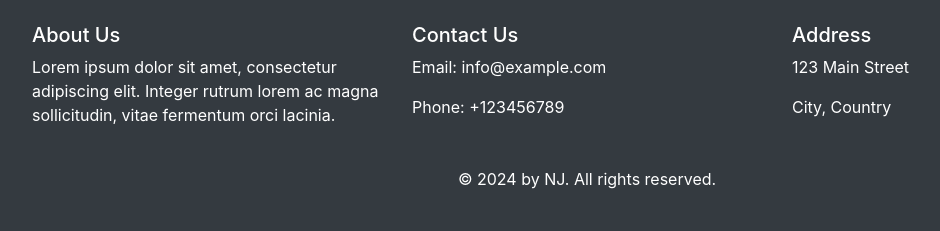
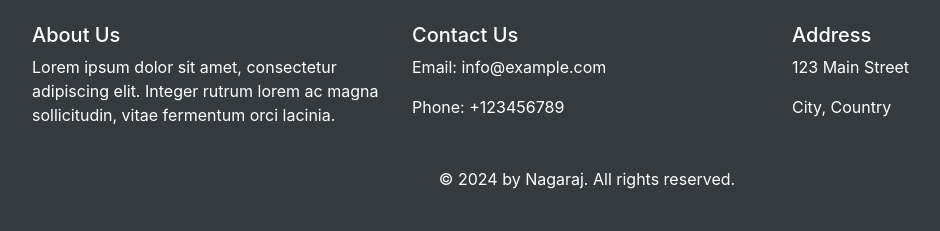
Before and after one commit to njNagaraj/Hotel-Room-Reservation, a Flask app: page /login in a window 1280 px wide. Shown: the part 644-875 px from the top of the page, without its empty margins (53-993 px from the left). Run offline with Flask 3, Linux system fonts and the light colour scheme; some libraries are stand-ins or nearby versions.

Commit message:
Update base_layout.html

```diff
--- a/Hotel_Reservation/templates/main/base_layout.html
+++ b/Hotel_Reservation/templates/main/base_layout.html
@@ -67,7 +67,7 @@
           </div>
           <div class="row mt-4">
               <div class="col text-center">
-                  <p>&copy; 2024 by NJ. All rights reserved.</p>
+                  <p>&copy; 2024 by Nagaraj. All rights reserved.</p>
               </div>
           </div>
       </div>
```
